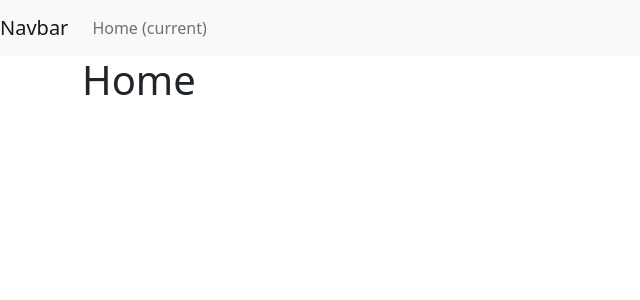
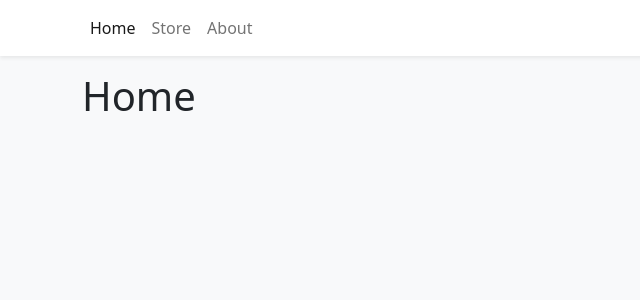
Before and after one commit to anjola-adeuyi/react-ts-advanced-shopping-cart, a React (Vite) app: page / in a window 1280 px wide. Shown: the top 300 px of the page, without its empty margins (0-640 px from the left). Built offline with nearby package versions, Linux system fonts and the light colour scheme; the HTML template or start-up script is replaced by a standard one.

Commit message:
Navbar and navlinks

```diff
--- a/index.html
+++ b/index.html
@@ -6,7 +6,7 @@
     <meta name="viewport" content="width=device-width, initial-scale=1.0" />
     <title>Vite App</title>
   </head>
-  <body>
+  <body class="bg-light">
     <div id="root"></div>
     <script type="module" src="/src/main.tsx"></script>
   </body>
--- a/src/components/Navbar.tsx
+++ b/src/components/Navbar.tsx
@@ -1,30 +1,22 @@
+import { Container, Nav, Navbar as NavbarBs } from 'react-bootstrap';
+import { NavLink } from 'react-router-dom';
+
 export function Navbar() {
   return (
-    <nav className='navbar navbar-expand-lg navbar-light bg-light'>
-      <a className='navbar-brand' href='#'>
-        Navbar
-      </a>
-      <button
-        className='navbar-toggler'
-        type='button'
-        data-toggle='collapse'
-        data-target='#navbarSupportedContent'
-        aria-controls='navbarSupportedContent'
-        aria-expanded='false'
-        aria-label='Toggle navigation'
-      >
-        <span className='navbar-toggler-icon'></span>
-      </button>
-
-      <div className='collapse navbar-collapse' id='navbarSupportedContent'>
-        <ul className='navbar-nav mr-auto'>
-          <li className='nav-item active'>
-            <a className='nav-link' href='#'>
-              Home <span className='sr-only'>(current)</span>
-            </a>
-          </li>
-        </ul>
-      </div>
-    </nav>
+    <NavbarBs className='bg-white shadow-sm mb-3'>
+      <Container>
+        <Nav>
+          <Nav.Link as={NavLink} to='/'>
+            Home
+          </Nav.Link>
+          <Nav.Link as={NavLink} to='/store'>
+            Store
+          </Nav.Link>
+          <Nav.Link as={NavLink} to='/about'>
+            About
+          </Nav.Link>
+        </Nav>
+      </Container>
+    </NavbarBs>
   );
 }
```
